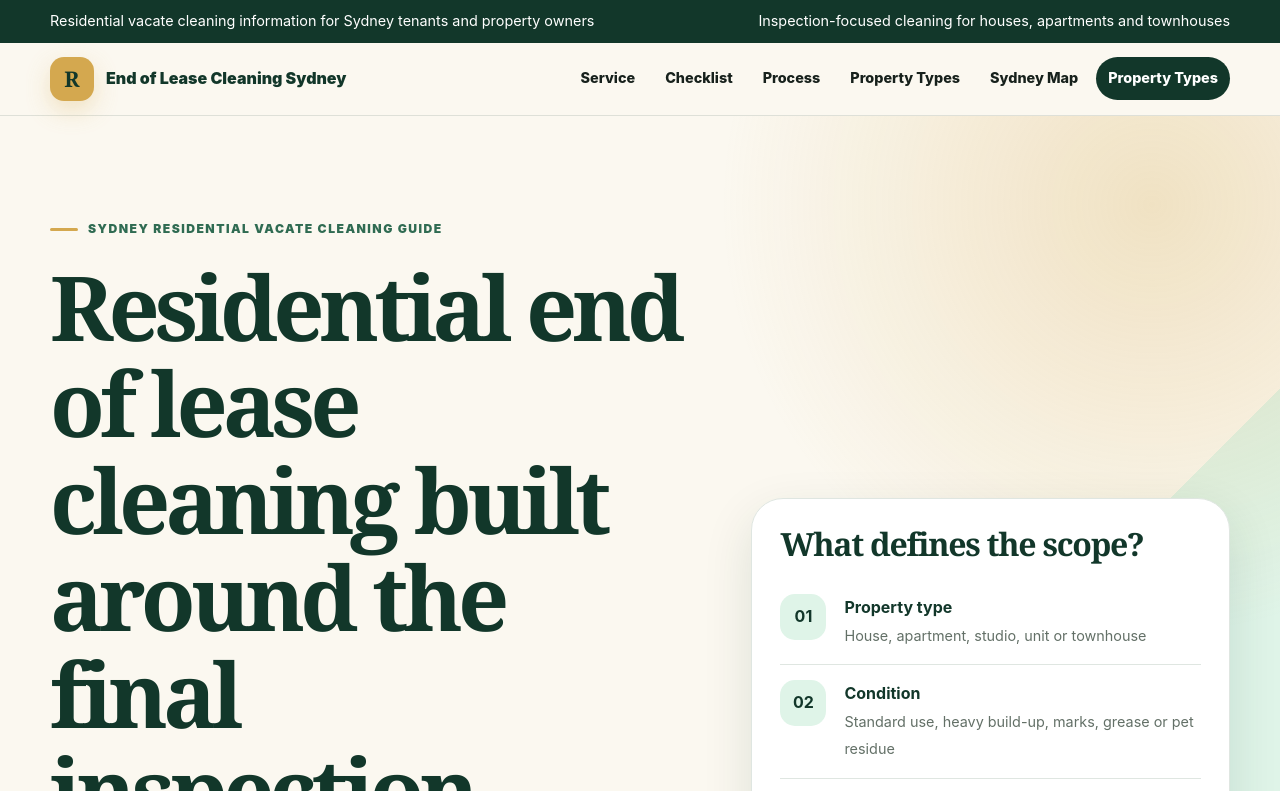
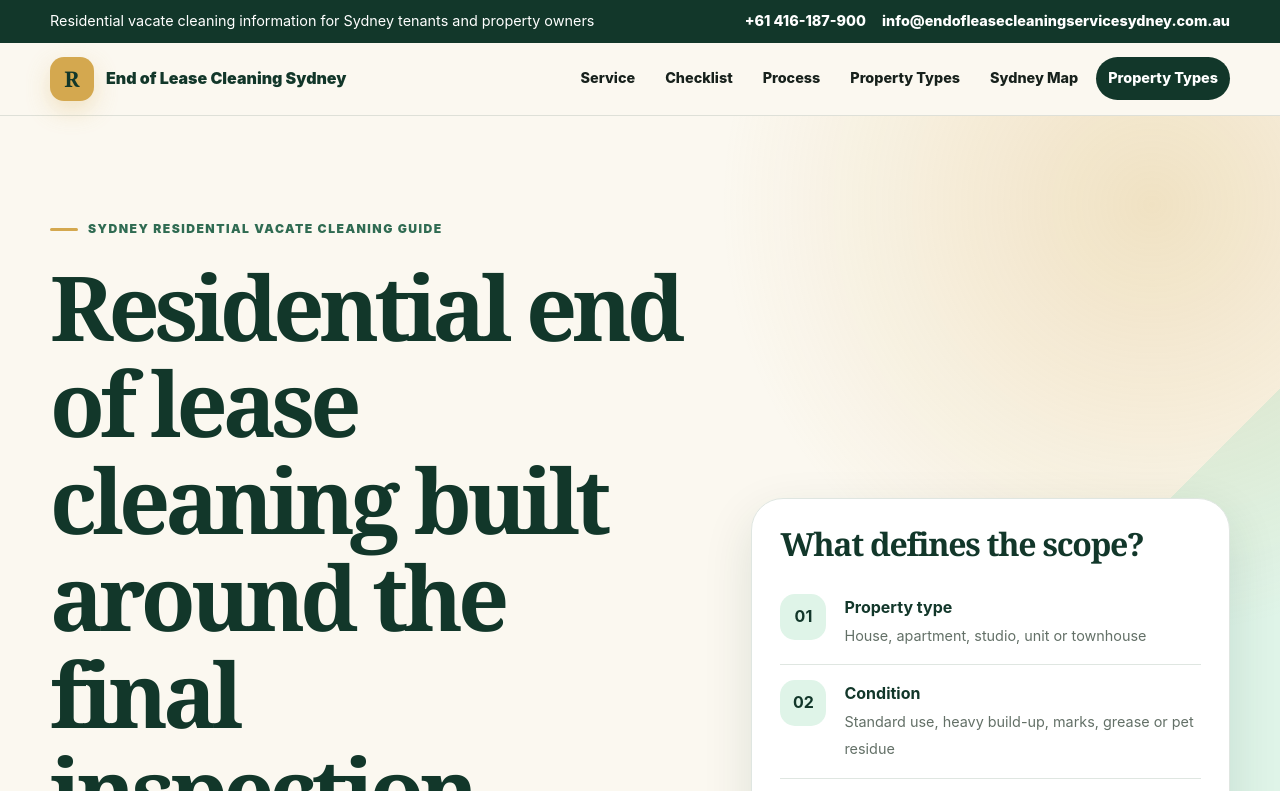
Before and after one commit to endofleasecleaningservicesydne/endofleasecleaningservicesydney, a plain HTML site: page index.html in a window 1280 px wide. Shown: the top 791 px of the page. Drawn offline with Linux system fonts and the light colour scheme.

Commit message:
Update index.html

```diff
--- a/index.html
+++ b/index.html
@@ -50,7 +50,7 @@
     p{margin:0 0 18px}
     .lead{font-size:1.15rem;color:var(--muted);max-width:830px}
     .topbar{background:var(--green);color:#fff;font-size:.9rem}
-    .topbar .shell{display:flex;justify-content:space-between;gap:20px;padding:9px 0}
+    .topbar .shell{display:flex;justify-content:space-between;gap:20px;padding:9px 0}.contact-links{display:flex;align-items:center;gap:16px;flex-wrap:wrap}.contact-links a{text-decoration:none;color:inherit;font-weight:800}.contact-links a:hover{text-decoration:underline}.footer-contact{display:grid;gap:8px;margin-top:16px}.footer-contact a{display:inline-block;width:max-content}
     header{
       position:sticky;top:0;z-index:50;background:rgba(251,248,240,.95);
       backdrop-filter:blur(12px);border-bottom:1px solid rgba(18,55,42,.12)
@@ -215,7 +215,10 @@
   <div class="topbar">
     <div class="shell">
       <span>Residential vacate cleaning information for Sydney tenants and property owners</span>
-      <span>Inspection-focused cleaning for houses, apartments and townhouses</span>
+      <div class="contact-links">
+        <a href="tel:+61416187900">+61 416-187-900</a>
+        <a href="mailto:info@endofleasecleaningservicesydney.com.au">info@endofleasecleaningservicesydney.com.au</a>
+      </div>
     </div>
   </div>
 
@@ -564,6 +567,10 @@
         <div>
           <h3>End of Lease Cleaning Sydney</h3>
           <p>An informational cloud-stack resource covering residential end of lease cleaning, vacate cleaning, bond cleaning and inspection preparation across Sydney.</p>
+          <div class="footer-contact">
+            <a href="tel:+61416187900">+61 416-187-900</a>
+            <a href="mailto:info@endofleasecleaningservicesydney.com.au">info@endofleasecleaningservicesydney.com.au</a>
+          </div>
         </div>
         <div>
           <h3>Page Sections</h3>
```
